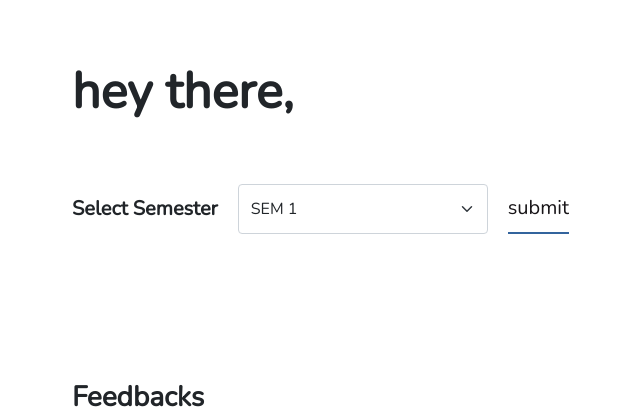
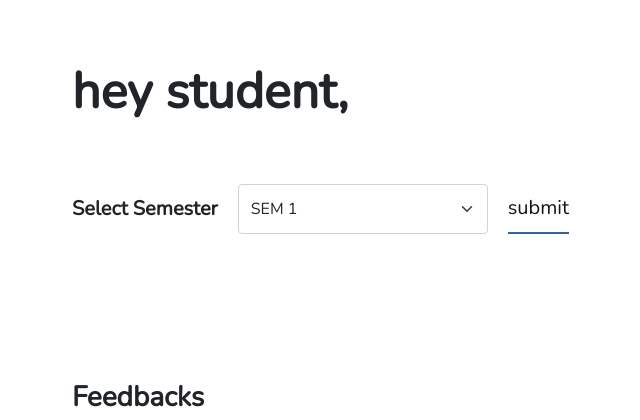
Before and after one commit to Suyog1301/student-feedback, a Flask app: template templates/Feedbackpg.html in a window 1280 px wide. Shown: the part 66-486 px from the top of the page, without its empty margins (10-650 px from the left). Run offline with Flask 2, Linux system fonts and the light colour scheme; the template is opened without the code that fills it: values that come from a table or form of the project are taken from there, others are empty.

Commit message:
minor changes

```diff
--- a/templates/Feedbackpg.html
+++ b/templates/Feedbackpg.html
@@ -1,7 +1,7 @@
 {% extends "base.html" %}
 {% block content %}
 <div class="faculty-feedbacks-container">
-    <h3>hey there,</h3>
+    <h3>hey student,</h3>
     <form class="select-cont" method="POST">
         {{form.hidden_tag()}}
         <p class="bold" style="font-size: 20px;padding-top: 10px;">Select Semester</p>
```
